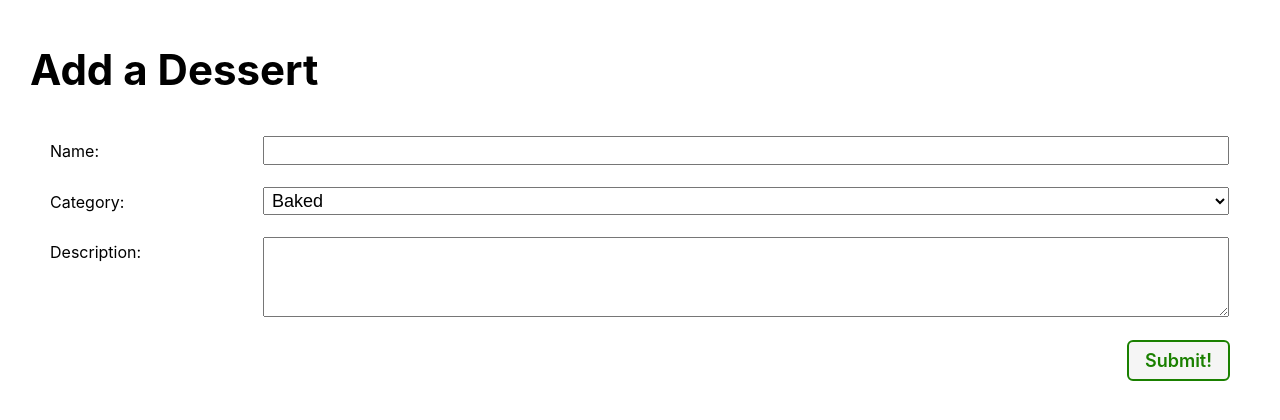
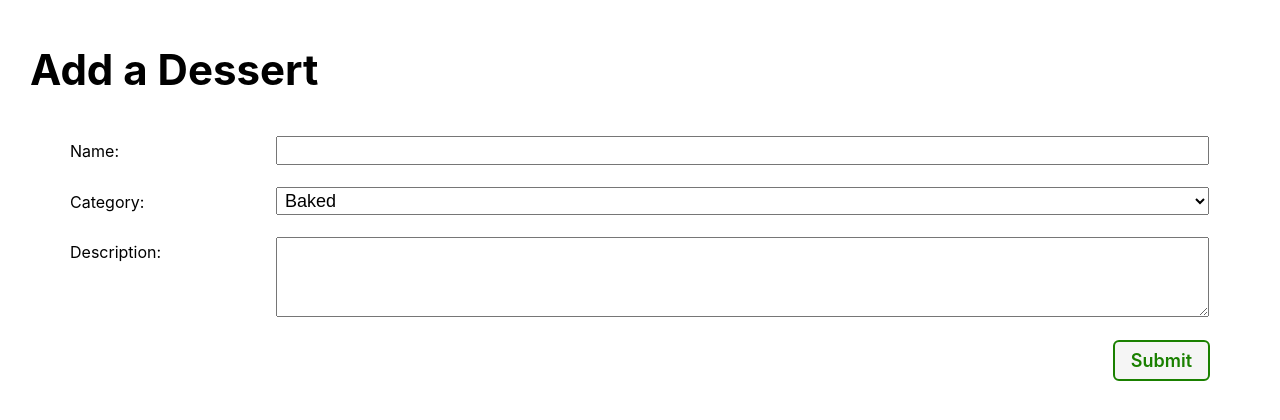
Before and after one commit to jessykim/dessert-collector-lab, a Django app: page /desserts/create/ in a window 1280 px wide. Shown: the part 61-481 px from the top of the page. Run offline with Django 4.2, Linux system fonts and the light colour scheme; the visitor is signed in with stand-in values (Sample User, id 1).

Commit message:
style add forms

```diff
--- a/main_app/static/css/form.css
+++ b/main_app/static/css/form.css
@@ -5,7 +5,7 @@
 }
 
 table {
-  padding: 0 40px;
+  padding: 0 60px;
   width: 100%;
   border-spacing: 0 20px;
 }
@@ -35,5 +35,5 @@ td > textarea {
 
 .btn {
   align-self: flex-end;
-  margin-right: 40px;
+  margin-right: 60px;
 }
--- a/main_app/templates/main_app/dessert_form.html
+++ b/main_app/templates/main_app/dessert_form.html
@@ -12,25 +12,15 @@
 {% else %}
   <div class="page-header">
     <h1>Add a Dessert</h1>
-    {% comment %} <img src="{% static 'images/nerd-cat.svg' %}" alt="A cat using a computer"/> {% endcomment %}
   </div>
 {% endif %}
 
-{% comment %}
-  Leaving the action empty makes the form post to the same url used to display it
-{% endcomment %}
 <form action="" method="post" class="form-container">
-  {% comment %}
-    Django requires the following for security purposes
-  {% endcomment %}
   {% csrf_token %}
   <table>
-    {% comment %}
-      Render the inputs inside of <tr>s & <td>s
-    {% endcomment %}
     {{ form.as_table }}
   </table>
-  <button type="submit" class="btn submit">Submit!</button>
+  <button type="submit" class="btn submit">Submit</button>
 </form>
 
 {% endblock %}
--- a/main_app/templates/main_app/spot_form.html
+++ b/main_app/templates/main_app/spot_form.html
@@ -12,14 +12,13 @@
   {% else %}
     <h1>Add a Sweet Spot</h1>
   {% endif %}
-  {% comment %} <img src="{% static 'images/nerd-cat.svg' %}" alt="A cat using a computer"/> {% endcomment %}
 </div>
 <form action="" method="post" class="form-container" autocomplete="off">
   {% csrf_token %}
   <table>
     {{ form.as_table }}
   </table>
-  <button type="submit" class="btn submit">Submit!</button>
+  <button type="submit" class="btn submit">Submit</button>
 </form>
 
 {% endblock %}
--- a/main_app/templates/signup.html
+++ b/main_app/templates/signup.html
@@ -9,7 +9,6 @@
 
 <div class="page-header">
   <h1>Sign Up</h1>
-  {% comment %} <img src="{% static 'images/nerd-cat.svg' %}" alt="A cat using a computer"/> {% endcomment %}
 </div>
 {% if error_message %}
   <p class="red-text">{{ error_message }}</p>
@@ -19,7 +18,7 @@
   <table>
     {{ form.as_table }}
   </table>
-  <button type="submit" class="btn submit">Submit!</button>
+  <button type="submit" class="btn submit">Submit</button>
 </form>
 
 {% endblock %}
```
